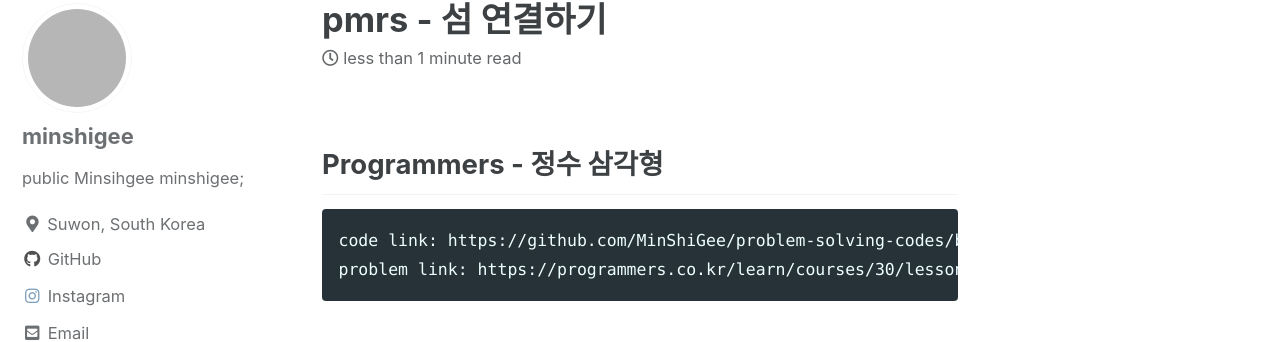
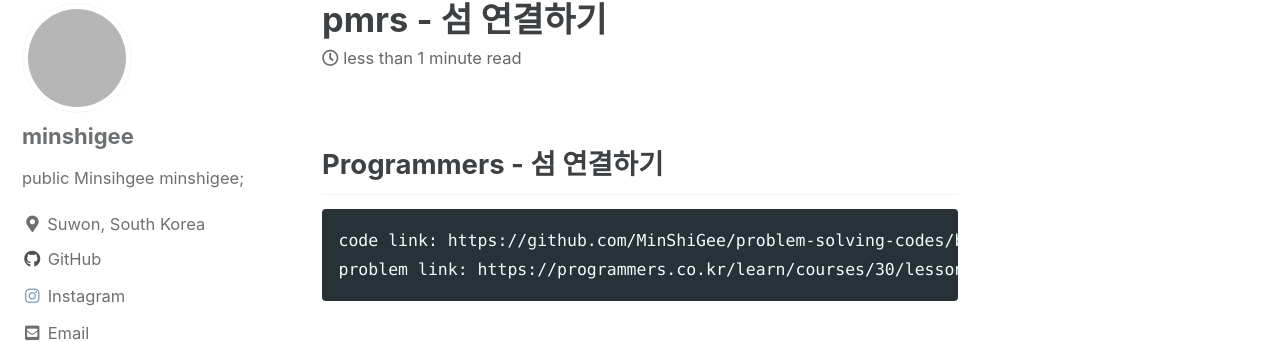
Before and after one commit to MinShiGee/MinShiGee.github.io, a Jekyll site: the page built from _posts/2021-07-09-섬연결하기.md, in a window 1280 px wide and 900 px high. Shown: the part 108-450 px from the top of the window. Built offline with Jekyll 4.4.1, drawn with Linux system fonts in a browser that asks for light colours; cached includes are drawn as plain includes; grey boxes are pictures that could not be loaded.

Commit message:
pmrs 섬 연결하기 헤드 string 수정

````diff
--- a/_posts/2021-07-09-섬연결하기.md
+++ b/_posts/2021-07-09-섬연결하기.md
@@ -5,7 +5,7 @@
   - PS
   - Python
 ---
-## Programmers - 정수 삼각형
+## Programmers - 섬 연결하기
 
 ```
 code link: https://github.com/MinShiGee/problem-solving-codes/blob/master/pmrs-%EC%84%AC%EC%97%B0%EA%B2%B0%ED%95%98%EA%B8%B0.py
````
